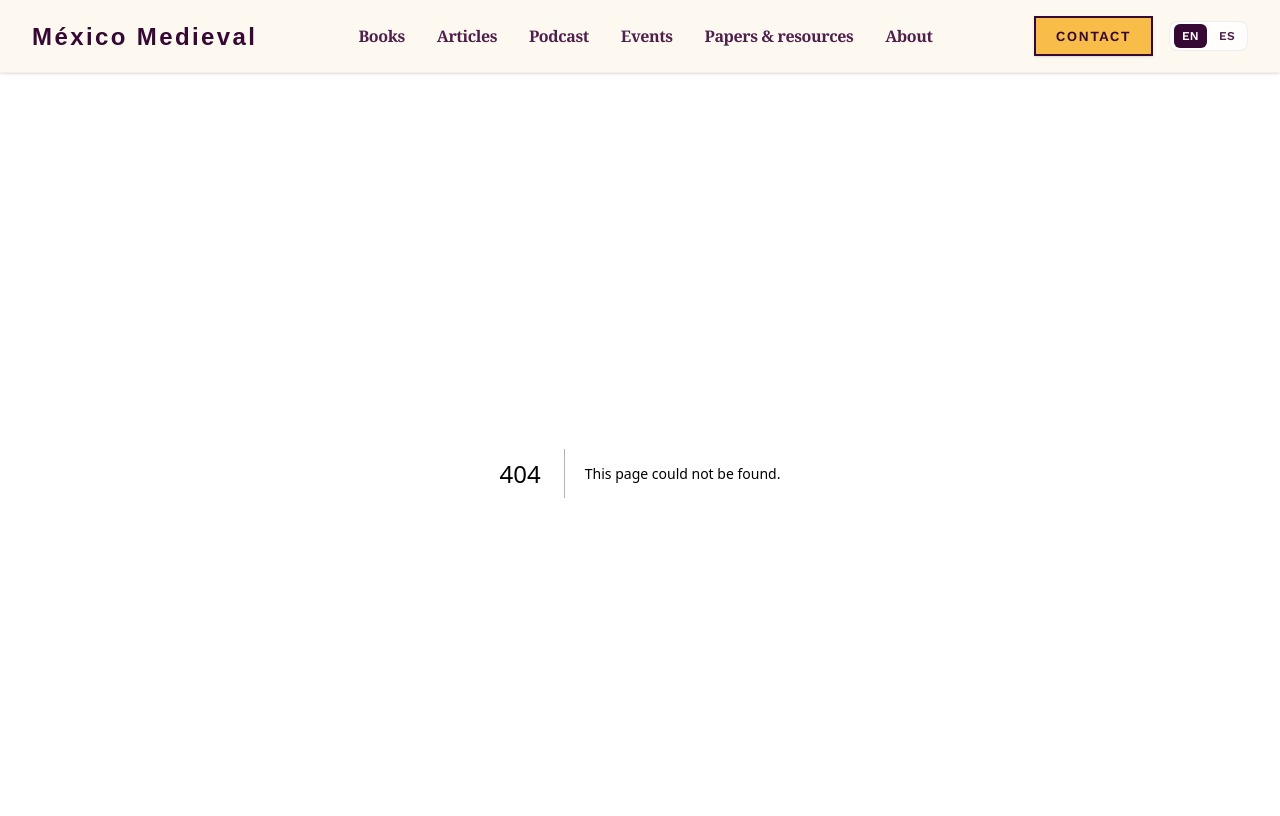
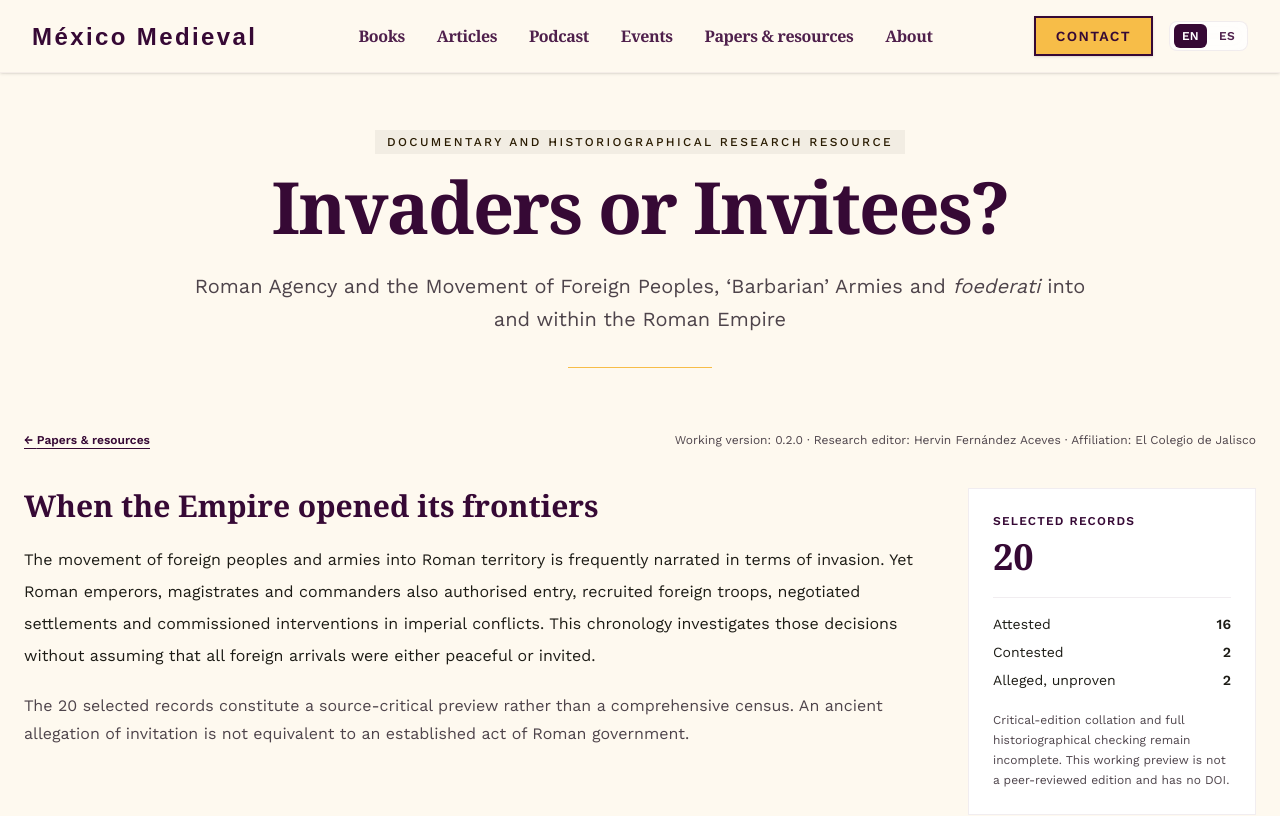
Before and after one commit to falcando/mexicomedieval, a Next.js app in the folder landing/: page /recursos/invasores-o-invitados in a window 1280 px wide. Before the commit this address had no page. Shown: the top 816 px of the page. Built offline with nearby package versions, Linux system fonts and the light colour scheme; a web font is replaced by a local one.

Commit message:
Add bilingual native research resource route

```diff
--- /dev/null
+++ b/landing/app/recursos/invasores-o-invitados/page.tsx
@@ -0,0 +1,5 @@
+import { RomanInvitationsResourcePage } from "@/views/roman-invitations-resource-page";
+
+export default function Page() {
+  return <RomanInvitationsResourcePage />;
+}
```
